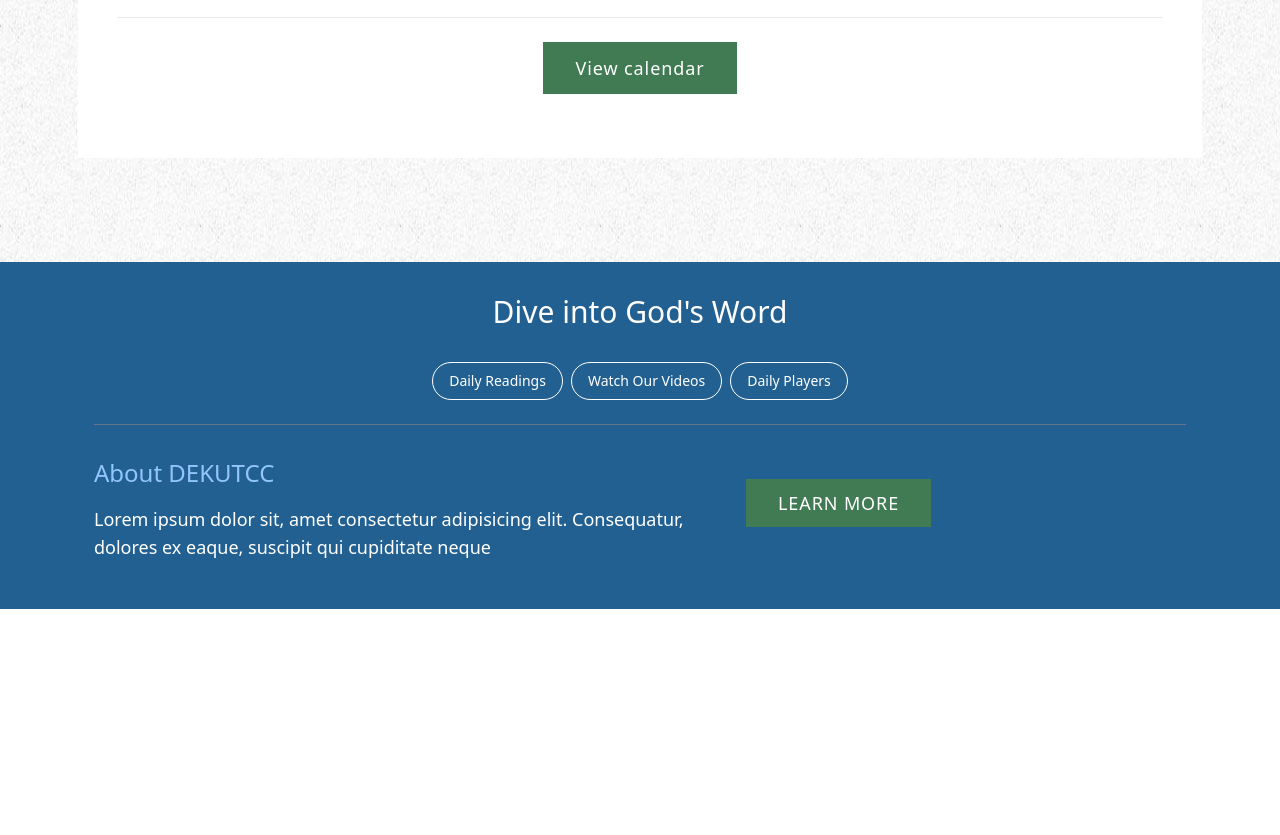
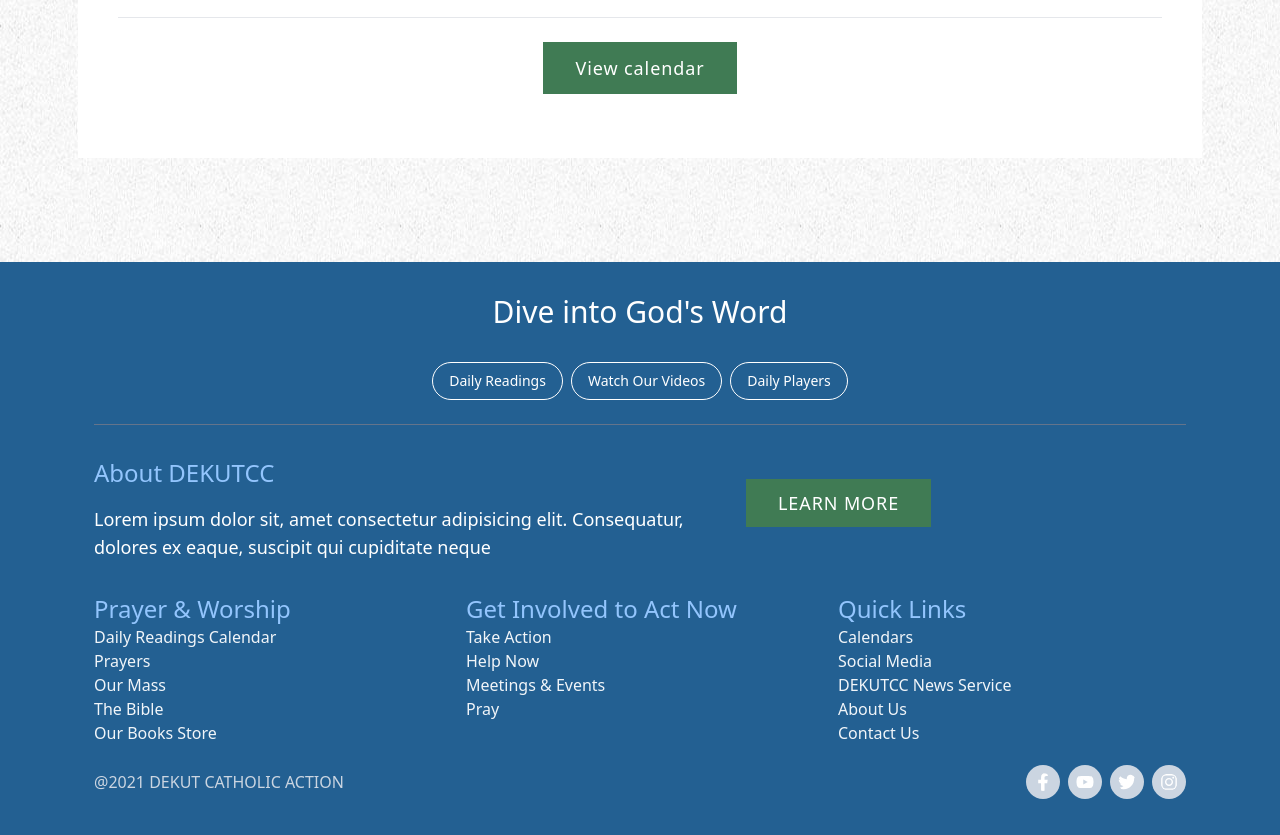
Before and after one commit to marville001/caweb-new, a React (Create React App) app: page /readings in a window 1280 px wide. Shown: the part 2634-3469 px from the top of the page. Before the commit the page ends 3243 px from the top, so only its background shows below. Built offline with nearby package versions, Linux system fonts and the light colour scheme.

Commit message:
Updated footer

```diff
--- a/src/components/Footer.jsx
+++ b/src/components/Footer.jsx
@@ -1,5 +1,6 @@
 import React from "react";
 import { Link } from "react-router-dom";
+import { FaFacebookF, FaInstagram, FaTwitter, FaYoutube } from "react-icons/fa";
 
 const Footer = () => {
   return (
@@ -39,6 +40,155 @@ const Footer = () => {
             </Link>
           </div>
         </div>
+
+        {/* Links */}
+        <div className="grid grid-cols-2 md:grid-cols-3 gap-6">
+          <div>
+            <div className="text-2xl text-blue-300">Prayer & Worship</div>
+            <div className="flex flex-col">
+              <Link
+                className="text-base text-slate-100 font-light"
+                to="/readings/calendar"
+              >
+                Daily Readings Calendar
+              </Link>
+
+              <Link
+                className="text-base text-slate-100 font-light"
+                to="/readings/calendar"
+              >
+                Prayers
+              </Link>
+              <Link
+                className="text-base text-slate-100 font-light"
+                to="/readings/calendar"
+              >
+                Our Mass
+              </Link>
+              <Link
+                className="text-base text-slate-100 font-light"
+                to="/readings/calendar"
+              >
+                The Bible
+              </Link>
+              <Link
+                className="text-base text-slate-100 font-light"
+                to="/readings/calendar"
+              >
+                Our Books Store
+              </Link>
+            </div>
+          </div>
+
+          <div>
+            <div className="text-2xl text-blue-300">Get Involved to Act Now</div>
+            <div className="flex flex-col">
+              <Link
+                className="text-base text-slate-100 font-light"
+                to="/readings/calendar"
+              >
+                Take Action
+              </Link>
+
+              <Link
+                className="text-base text-slate-100 font-light"
+                to="/readings/calendar"
+              >
+                Help Now
+              </Link>
+              <Link
+                className="text-base text-slate-100 font-light"
+                to="/readings/calendar"
+              >
+                Meetings & Events
+              </Link>
+              <Link
+                className="text-base text-slate-100 font-light"
+                to="/readings/calendar"
+              >
+                Pray
+              </Link>
+            </div>
+          </div>
+
+          <div>
+            <div className="text-2xl text-blue-300">Quick Links</div>
+            <div className="flex flex-col">
+              <Link
+                className="text-base text-slate-100 font-light"
+                to="/readings/calendar"
+              >
+                Calendars
+              </Link>
+
+              <Link
+                className="text-base text-slate-100 font-light"
+                to="/readings/calendar"
+              >
+                Social Media
+              </Link>
+              <Link
+                className="text-base text-slate-100 font-light"
+                to="/readings/calendar"
+              >
+                DEKUTCC News Service
+              </Link>
+              <Link
+                className="text-base text-slate-100 font-light"
+                to="/readings/calendar"
+              >
+                About Us
+              </Link>
+              <Link
+                className="text-base text-slate-100 font-light"
+                to="/readings/calendar"
+              >
+                Contact Us
+              </Link>
+            </div>
+          </div>
+        </div>
+
+        {/* Copyrigght and social media */}
+        <div className="flex items-center my-5 justify-between flex-col sm:flex-row gap-5">
+          <p className="text-slate-300 capitalize">
+            @{new Date().getFullYear()} DEKUT CATHOLIC ACTION
+          </p>
+          <div className="flex items-center gap-2">
+            <a
+              href="#youtube"
+              target="_blank"
+              rel="noopener noreferrer"
+              className="bg-slate-300 p-2 rounded-full cursor-pointer"
+            >
+              <FaFacebookF className="text-lg text-white rounded-full" />
+            </a>
+            <a
+              href="#youtube"
+              target="_blank"
+              rel="noopener noreferrer"
+              className="bg-slate-300 p-2 rounded-full cursor-pointer"
+            >
+              <FaYoutube className="text-lg text-white rounded-full" />
+            </a>
+            <a
+              href="#youtube"
+              target="_blank"
+              rel="noopener noreferrer"
+              className="bg-slate-300 p-2 rounded-full cursor-pointer"
+            >
+              <FaTwitter className="text-lg text-white rounded-full" />
+            </a>
+            <a
+              href="#youtube"
+              target="_blank"
+              rel="noopener noreferrer"
+              className="bg-slate-300 p-2 rounded-full cursor-pointer"
+            >
+              <FaInstagram className="text-lg text-white rounded-full" />
+            </a>
+          </div>
+        </div>
       </div>
     </div>
   );
```
